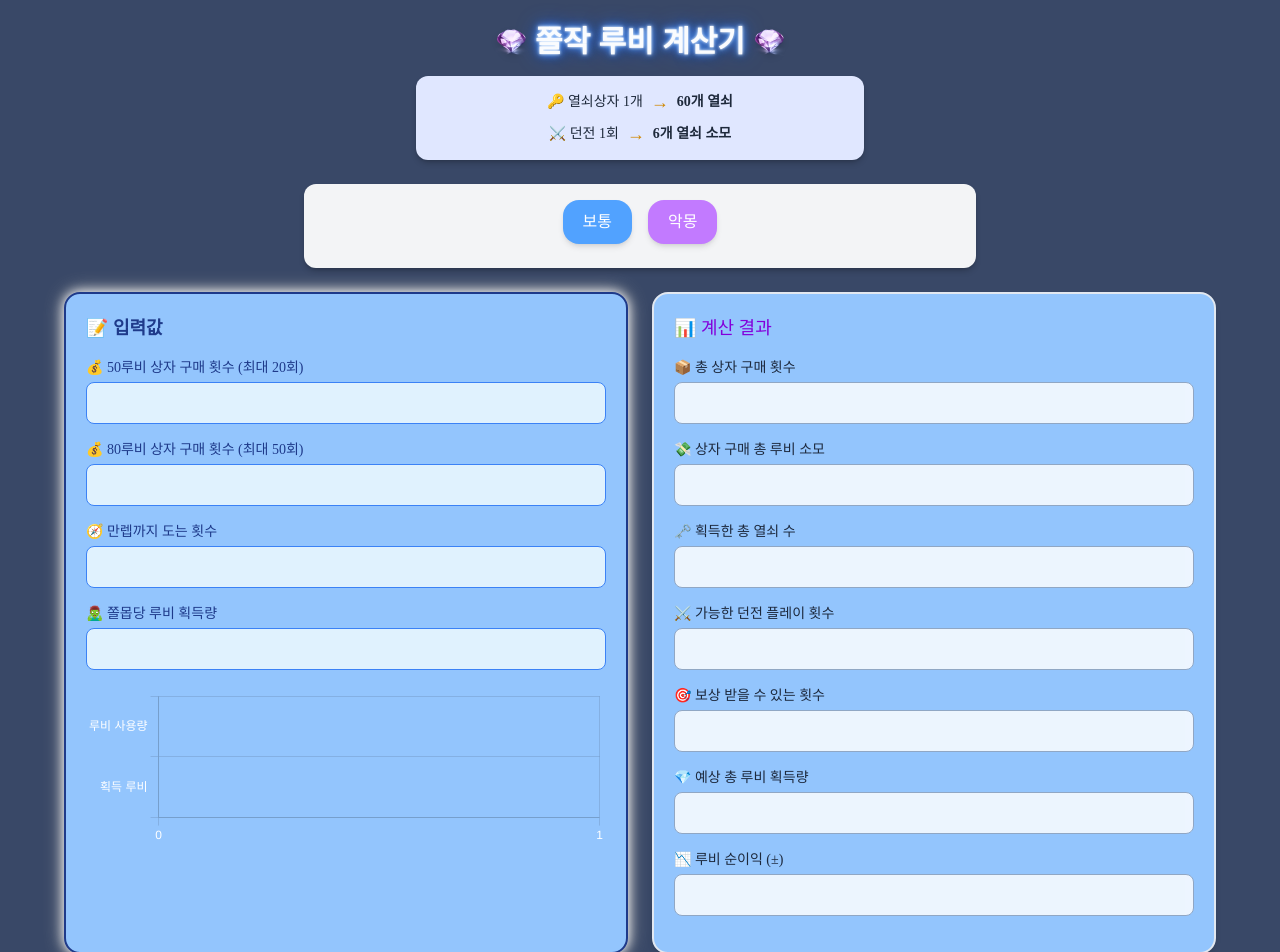
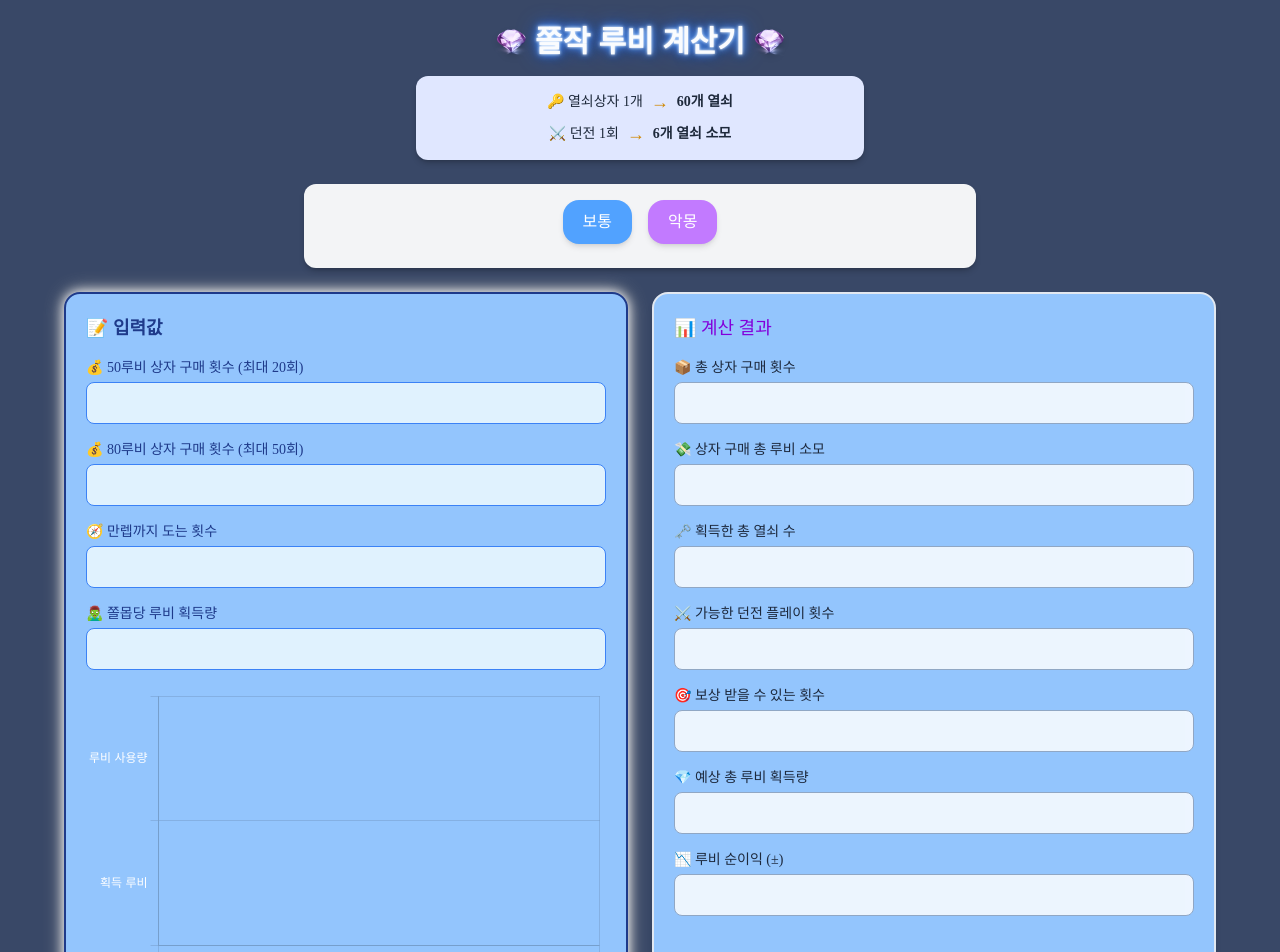
Before and after one commit to KimGiJeong1101/ZzolJak, a React (Vite) app: page / in a window 1280 px wide. Shown: the top 952 px of the page. Built offline with nearby package versions, Linux system fonts and the light colour scheme; a web font is replaced by a local one.

Commit message:
테스트 거의 마무리 단계

```diff
--- a/src/components/InputCard.jsx
+++ b/src/components/InputCard.jsx
@@ -130,7 +130,9 @@ const InputCard = ({
       </div>
 
       <div className="mb-4 flex flex-col">
-        <label className="mb-1 text-sm font-medium">🧭 만렙까지 도는 횟수</label>
+        <label className="mb-1 text-sm font-medium">
+          🧭 만렙까지 도는 횟수
+        </label>
         <input
           type="number"
           readOnly
@@ -140,7 +142,9 @@ const InputCard = ({
       </div>
 
       <div className="mb-4 flex flex-col">
-        <label className="mb-1 text-sm font-medium">🧟‍♂️ 쫄몹당 루비 획득량</label>
+        <label className="mb-1 text-sm font-medium">
+          🧟‍♂️ 쫄몹당 루비 획득량
+        </label>
         <input
           type="number"
           readOnly
@@ -149,9 +153,12 @@ const InputCard = ({
         />
       </div>
 
-      {/* 🔥 반응형 차트용 영역 */}
-      <div className="relative w-full h-40">
-        <canvas ref={canvasRef} className="absolute top-0 left-0 w-full h-full" />
+      {/* 반응형 차트 영역: 모바일 작게, PC 크게 */}
+      <div className="relative w-full h-40 md:h-60 lg:h-72">
+        <canvas
+          ref={canvasRef}
+          className="absolute top-0 left-0 w-full h-full"
+        />
       </div>
     </div>
   );
```
